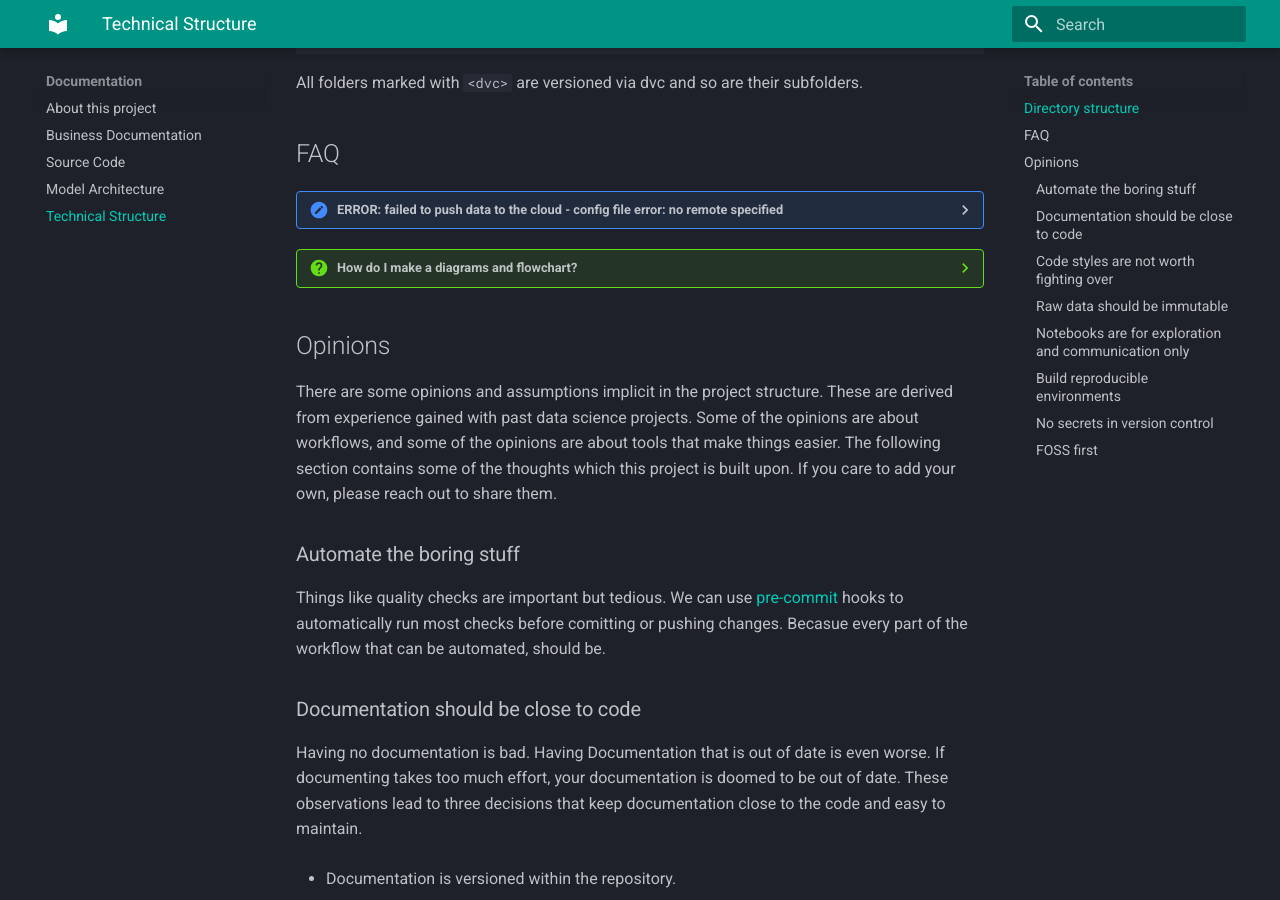
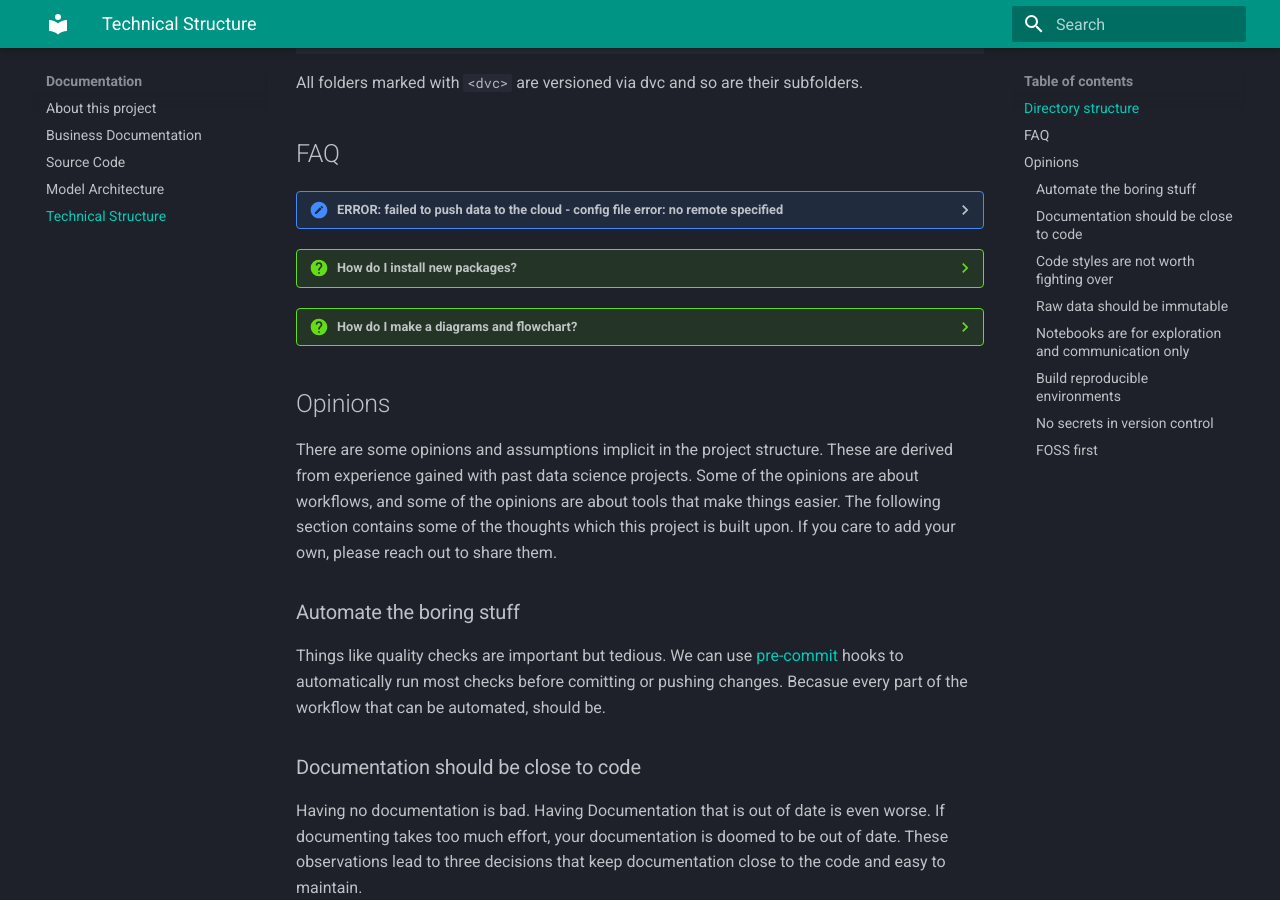
Before and after one commit to Excidion/reproML, an MkDocs documentation site: the page built from docs/structure.md, in a window 1280 px wide and 900 px high, scrolled down 1113 px. Built offline with MkDocs 1.6.1 and Material for MkDocs 9.7.7, drawn with Linux system fonts in a browser that asks for light colours.

Commit message:
FAQ: installing packages

````diff
--- a/docs/structure.md
+++ b/docs/structure.md
@@ -90,6 +90,17 @@ All folders marked with `<dvc>` are versioned via dvc and so are their subfolder
     To fix this use the [dvc add](https://dvc.org/doc/command-reference/remote/add#remote-add) command:
     `dvc remote add -d <remote name> <remote url>`
     You can use a number of [remote storage backends](https://dvc.org/doc/command-reference/remote/add#supported-storage-types).
+
+    If you don't want to add a remote storage (yet), you can also use `git push --no-verify` to skip the synchronization.
+
+
+??? question "How do I install new packages?"
+    You can install packages via poetry
+    ```
+    poetry add <package-name>
+    ```
+    The packages is then installed and added to the `pyproject.toml` and `poetry.lock`.
+    Commit these changes so everyone else that uses your code will have the same dependencies installed.
 
 
 ??? question "How do I make a diagrams and flowchart?"
````
